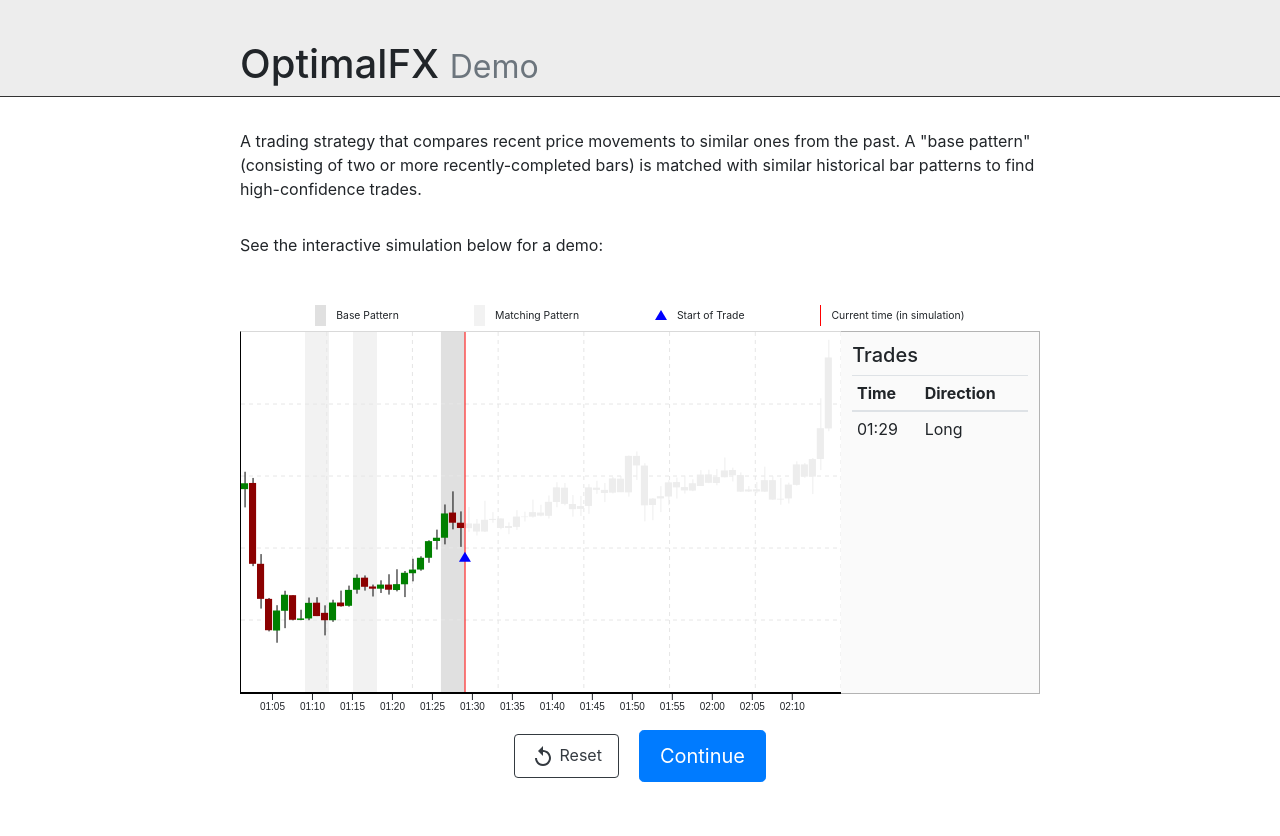
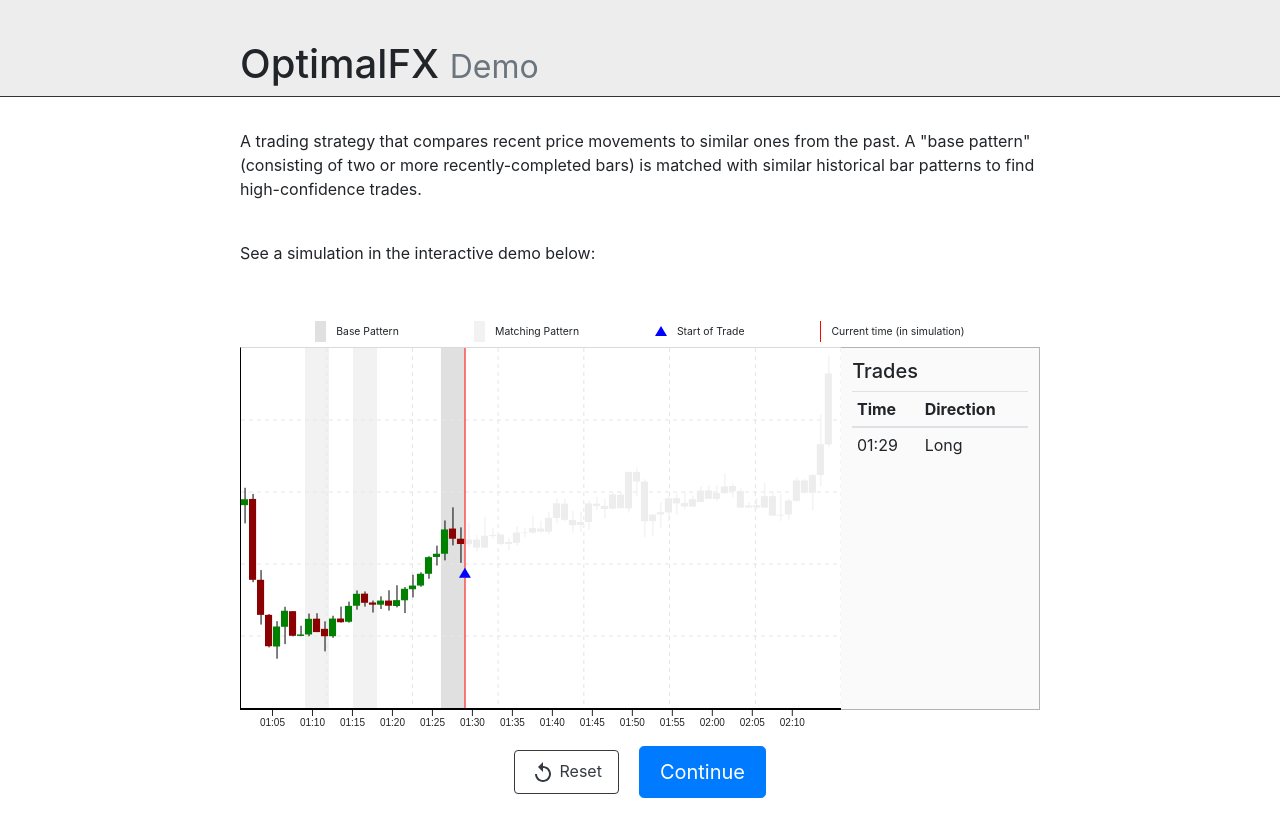
Before and after one commit to dandoozan/optimalfx-demo, a React (Create React App) app: page / in a window 1280 px wide. Shown: the top 836 px of the page. Built offline with nearby package versions, Linux system fonts and the light colour scheme.

Commit message:
Change Description text

```diff
--- a/src/components/Description.module.css
+++ b/src/components/Description.module.css
@@ -4,5 +4,5 @@
 }
 
 .paragraph {
-  margin-bottom: 2em;
+  margin-bottom: 2.5em;
 }
--- a/src/components/Description.tsx
+++ b/src/components/Description.tsx
@@ -11,7 +11,7 @@ export default function Description() {
         to find high-confidence trades.
       </p>
       <p className={styles.paragraph}>
-        See the interactive simulation below for a demo:
+        See a simulation in the interactive demo below:
       </p>
     </div>
   );
```
